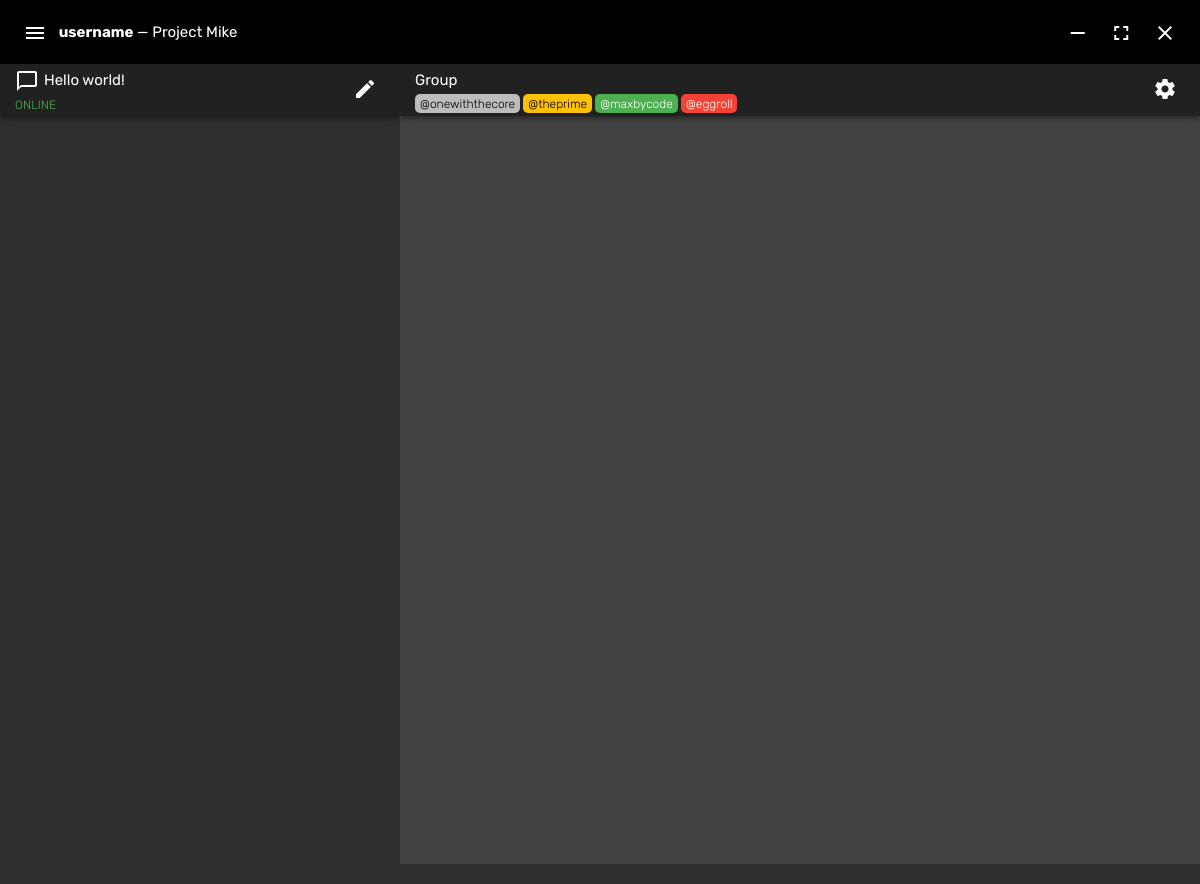
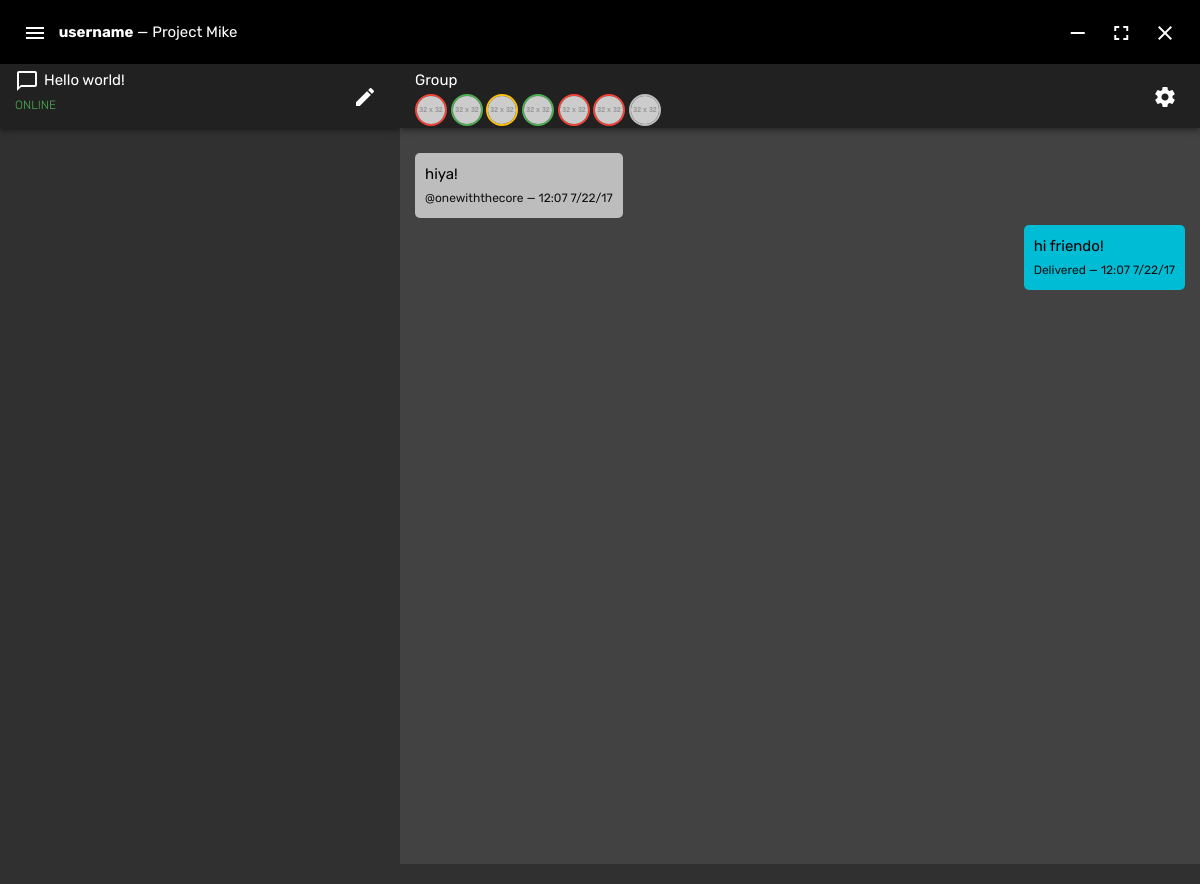
Before and after one commit to v0lture/project-mike, an Electron app: page index.html in a window 1200 px wide. Drawn offline with nearby package versions, Linux system fonts and the light colour scheme; placeholder pictures from the web are drawn by us.

Commit message:
added support into group/dm convo view prof pics

```diff
--- a/css/app.css
+++ b/css/app.css
@@ -94,15 +94,19 @@ input:not([type]):focus:not([readonly])+label, input[type=text]:not(.browser-def
     background: #212121;
     color: white;
     padding: 5px 15px;
-    height: 52px;
+    height: 64px;
     -webkit-user-select: none;
+}
+
+.identity > a.btn-floating.right {
+    margin-top: 7.5px;
 }
 
 .chatview > .contents {
     overflow-y: auto;
     overflow-x: hidden;
     width: 100%;
-    height: calc(100vh - 52px);
+    height: calc(100vh - 64px);
 }
 
 /* convo view */
@@ -114,7 +118,7 @@ input:not([type]):focus:not([readonly])+label, input[type=text]:not(.browser-def
 }
 
 .convoview > .convolist {
-    height: calc(100vh - 52px);
+    height: calc(100vh - 64px);
     overflow-y: auto;
     overflow-x: hidden;
 }
@@ -141,22 +145,22 @@ input:not([type]):focus:not([readonly])+label, input[type=text]:not(.browser-def
     color: #BDBDBD;
 }
 
-.state.online.pill {
+.state.online.pill, .state.online.circle {
     background: #4CAF50;
     color: white;
 }
 
-.state.away.pill {
+.state.away.pill, .state.away.circle {
     background: #FFC107;
     color: black;
 }
 
-.state.busy.pill {
+.state.busy.pill, .state.busy.circle {
     background: #F44336;
     color: white;
 }
 
-.state.offline.pill {
+.state.offline.pill, .state.offline.circle {
     background: #BDBDBD;
     color: black;
 }
@@ -164,6 +168,36 @@ input:not([type]):focus:not([readonly])+label, input[type=text]:not(.browser-def
 .state.pill {
     padding: 2.5px 5px;
     border-radius: 5px;
+}
+
+.state.circle {
+    height: 8px;
+    width: 8px;
+    border-radius: 50%;
+}
+
+.state.picture {
+    border-radius: 50%;
+    border: solid 2.5px;
+    height: 48px;
+    width: auto;
+    margin-top: 2px;
+}
+
+.userarray > .state.picture {
+    height: 32px;
+}
+
+.identity > .identitypic > .user {
+    margin-left: 58px;
+    margin-top: -50px;
+}
+
+.identity > .identitypic > .status {
+    margin-left: 58px;
+    margin-top: 0px;
+    font-size: 12px;
+    font-weight: 300;
 }
 
 .identity > .members {
@@ -175,3 +209,38 @@ input:not([type]):focus:not([readonly])+label, input[type=text]:not(.browser-def
     font-size: 24px;
     margin-right: 5px;
 }
+
+/* messages layout */
+.theme > .msgwrapper > .msg > .msgbox {
+    padding: 10px;
+    border-radius: 5px;
+    margin-top: 10px;
+}
+
+.theme > .msgwrapper > .msg {
+    padding: 15px;
+}
+
+.theme > .msgwrapper > .msg > .msgbox > .user {
+    font-size: 12px;
+    opacity: 0.9;
+}
+
+.msgwrapper {
+    width: 100%;
+}
+
+.msgspacer {
+    height: 72px;
+}
+
+/* default theme colors */
+.theme > .msgwrapper > .left.msg > .msgbox {
+    background: #BDBDBD;
+    color: black;
+}
+
+.theme > .msgwrapper > .right.msg > .msgbox {
+    background: #00BCD4;
+    color: black;
+}
--- a/index.html
+++ b/index.html
@@ -22,7 +22,7 @@
             <div class="right title">
                 <a class="btn-floating waves-effect waves-light transparent z-depth-0"><i class="material-icons">remove</i></a>
                 <a class="btn-floating waves-effect waves-light transparent z-depth-0"><i class="material-icons">fullscreen</i></a>
-                <a class="btn-floating waves-effect waves-light transparent z-depth-0"><i class="material-icons">close</i></a>
+                <a onclick="window.close();" class="btn-floating waves-effect waves-light transparent z-depth-0"><i class="material-icons">close</i></a>
             </div>
             <div class="title">
                 <a class="btn-floating waves-effect waves-light transparent z-depth-0"><i class="material-icons">menu</i></a>
@@ -47,14 +47,58 @@
 
             <div class="col s8 chatview">
                 <!-- chat view -->
+
+                <!-- Group identity bar framework:  -->
                 <div class="identity z-depth-2">
                     <a class="btn-floating waves-effect waves-light transparent z-depth-0 right"><i class="material-icons">settings</i></a>
-                    <span class="msg">Group</span><br />
-                    <span class="members"><span class="state offline pill">@onewiththecore</span> <span class="state away pill">@theprime</span> <span class="state online pill">@maxbycode</span> <span class="state busy pill">@eggroll</span></span>
+                    <p class="title">Group</p>
+                    <div class="userarray">
+                        <img class="state busy picture" src="https://placehold.it/32x32"></img>
+                        <img class="state online picture" src="https://placehold.it/32x32"></img>
+                        <img class="state away picture" src="https://placehold.it/32x32"></img>
+                        <img class="state online picture" src="https://placehold.it/32x32"></img>
+                        <img class="state busy picture" src="https://placehold.it/32x32"></img>
+                        <img class="state busy picture" src="https://placehold.it/32x32"></img>
+                        <img class="state offline picture" src="https://placehold.it/32x32"></img>
+                    </div>
                 </div>
 
+                <!-- 1-1 identity bar framework:  -->
+                 <!-- <div class="identity z-depth-2">
+                    <a class="btn-floating waves-effect waves-light transparent z-depth-0 right"><i class="material-icons">settings</i></a>
+                    <div class="identitypic">
+                        <img class="state busy picture" src="https://placehold.it/48x48"></img>
+                        <p class="user">@onewiththecore</p>
+                        <p class="status">enjoying DEF CON</p>
+                    </div>
+                </div>   -->
+
                 <div class="contents">
+                    <div class="theme">
 
+                        <div class="msgwrapper">
+                            <div class="left msg">
+
+                                <div class="msgbox">
+                                    <p class="msgtext">hiya!</p>
+                                    <span class="user">@onewiththecore &mdash; 12:07 7/22/17</span>
+                                </div>
+
+                            </div>
+                        </div>
+                        <div class="msgspacer"></div>
+                        <div class="msgwrapper">
+                            <div class="right msg">
+
+                                <div class="msgbox">
+                                    <p class="msgtext">hi friendo!</p>
+                                    <span class="user">Delivered &mdash; 12:07 7/22/17</span>
+                                </div>
+
+                            </div>
+                        </div>
+
+                    </div>
                 </div>
             </div>
 
```
